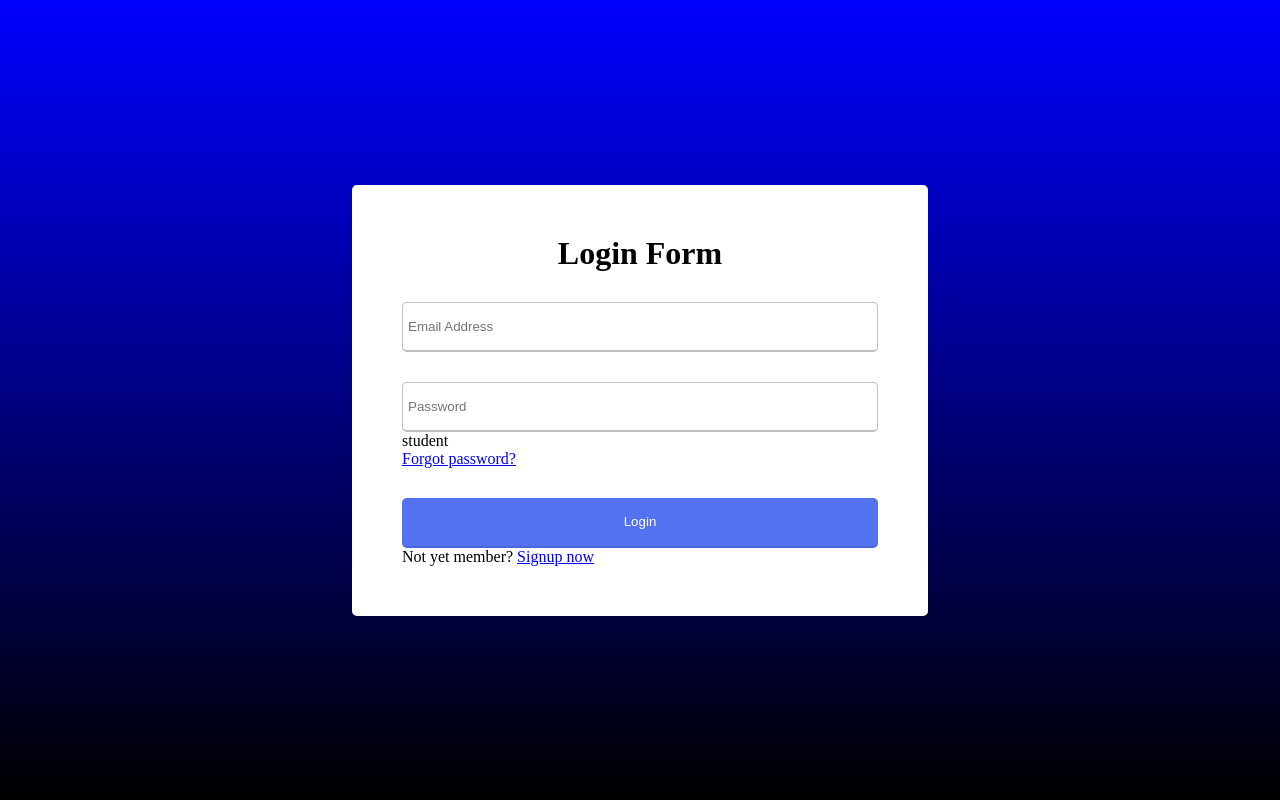
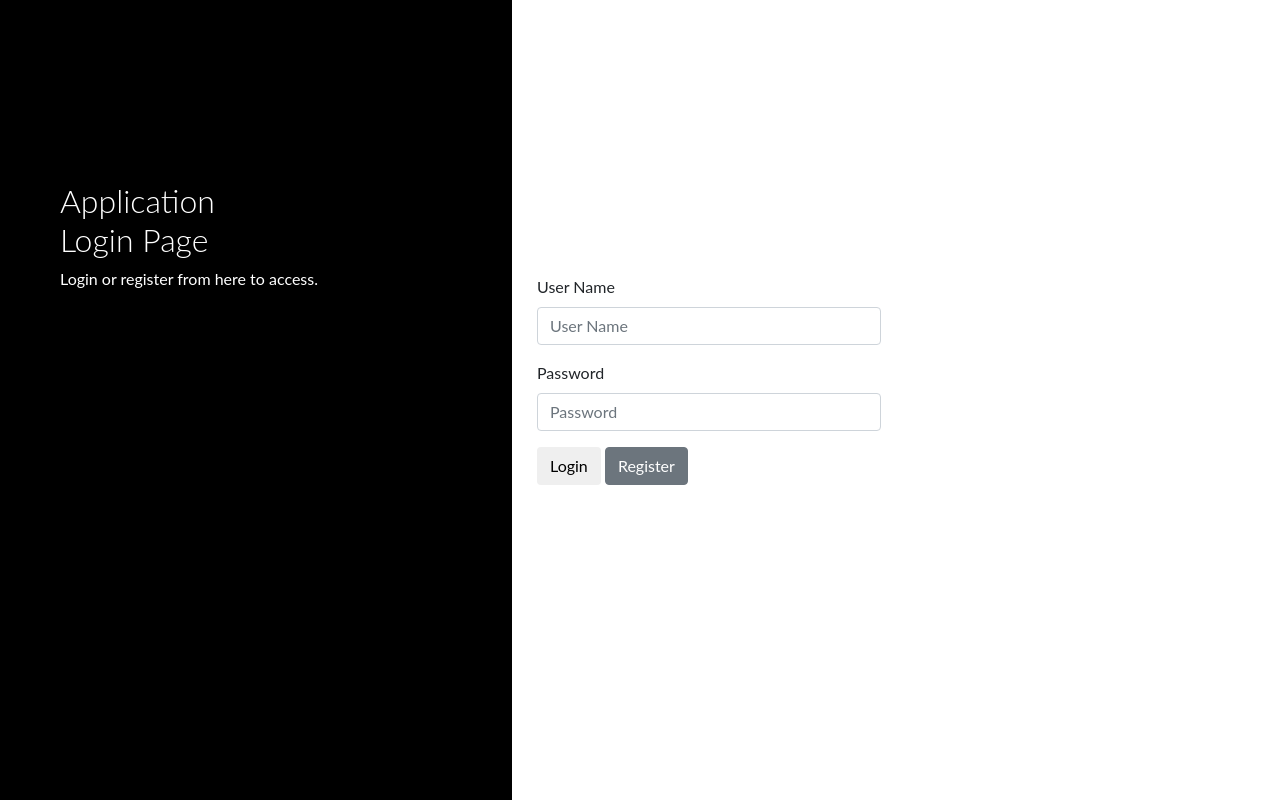
Before and after one commit to Kartikey-Kabdwal/practice-cfg, a Django app: page /login in a window 1280 px wide. Run offline with Django 4.2, Linux system fonts and the light colour scheme; some libraries are stand-ins or nearby versions.

Commit message:
signup register

```diff
--- a/cfg-practice/practicecfg/templates/login.html
+++ b/cfg-practice/practicecfg/templates/login.html
@@ -2,112 +2,115 @@
 
 <html lang="en">
   <head>
-    <meta charset="UTF-8" />
-    <meta name="viewport" content="width=device-width, initial-scale=1.0" />
-    <title>Login Form validation in HTML & CSS</title>
-
     <link
+      href="//maxcdn.bootstrapcdn.com/bootstrap/4.0.0/css/bootstrap.min.css"
       rel="stylesheet"
-      href="https://cdnjs.cloudflare.com/ajax/libs/font-awesome/5.15.3/css/all.min.css"
+      id="bootstrap-css"
     />
+    <script src="//maxcdn.bootstrapcdn.com/bootstrap/4.0.0/js/bootstrap.min.js"></script>
+    <script src="//code.jquery.com/jquery-1.11.1.min.js"></script>
 
     <style>
-      * {
-        margin: 0;
-        padding: 0;
-        box-sizing: border-box;
-      }
       body {
-        width: 100%;
-        height: 100vh;
-        display: flex;
-        align-items: center;
-        justify-content: center;
-        margin: 0px;
-        padding: 0px;
-        background-image: linear-gradient(180deg, blue, black);
-        background-repeat: no-repeat;
-        height: 100vh;
-        width: 100%;
-      }
-      h1{
-        font-family:'Times New Roman', Times, serif;
-
-        text-align: center;
-
+        font-family: "Lato", sans-serif;
       }
 
-      .container{
-        background-color: white;
-        width:45%;
-        padding:45px;
-        border:5px solid white;
-        border-radius: 5px;
+      .main-head {
+        height: 150px;
+        background: #fff;
       }
 
-      form input {
-        width: 100%;
+      .sidenav {
         height: 100%;
-        outline: none;
-        height: 50px;
-        margin-top: 30px;
-        padding: 5px;
-        background: none;
-        caret-color: #5372f0;
-        border-radius: 5px;
-        border: 1px solid #bfbfbf;
-        border-bottom-width: 2px;
-
+        background-color: #000;
+        overflow-x: hidden;
+        padding-top: 20px;
       }
 
+      .main {
+        padding: 0px 10px;
+      }
 
-      form input[type="submit"] {
-        height: 50px;
-        margin-top: 30px;
+      @media screen and (max-height: 450px) {
+        .sidenav {
+          padding-top: 15px;
+        }
+      }
+
+      @media screen and (max-width: 450px) {
+        .login-form {
+          margin-top: 10%;
+        }
+
+        .register-form {
+          margin-top: 10%;
+        }
+      }
+
+      @media screen and (min-width: 768px) {
+        .main {
+          margin-left: 40%;
+        }
+
+        .sidenav {
+          width: 40%;
+          position: fixed;
+          z-index: 1;
+          top: 0;
+          left: 0;
+        }
+
+        .login-form {
+          margin-top: 80%;
+        }
+
+        .register-form {
+          margin-top: 20%;
+        }
+      }
+
+      .login-main-text {
+        margin-top: 20%;
+        padding: 60px;
         color: #fff;
-        padding: 0;
-        border: none;
-        background: #5372f0;
-        cursor: pointer;
-        border-bottom: 2px solid rgba(0, 0, 0, 0.1);
-        transition: all 0.3s ease;
       }
-      form input[type="submit"]:hover {
-        background: #2c52ed;
+
+      .login-main-text h2 {
+        font-weight: 300;
       }
     </style>
   </head>
   <body>
-    <div class="container">
-      <header>
-        <h1>
-            Login Form
-        </h1>
-    </header>
-      <form action="#">
-
-        <div class="field email">
-          <input type="text" placeholder="Email Address">
+    <div class="sidenav">
+      <div class="login-main-text">
+        <h2>
+          Application<br />
+          Login Page
+        </h2>
+        <p>Login or register from here to access.</p>
+      </div>
+    </div>
+    <div class="main">
+      <div class="col-md-6 col-sm-12">
+        <div class="login-form">
+          <form>
+            <div class="form-group">
+              <label>User Name</label>
+              <input type="text" class="form-control" placeholder="User Name" />
+            </div>
+            <div class="form-group">
+              <label>Password</label>
+              <input
+                type="password"
+                class="form-control"
+                placeholder="Password"
+              />
+            </div>
+            <button type="submit" class="btn btn-black">Login</button>
+            <button type="submit" class="btn btn-secondary">Register</button>
+          </form>
         </div>
-
-        <div class="password">
-            <input type="password" placeholder="Password">
-        </div>
-        <div class="login_as">
-
-<div class="form-check">
-    student
-  </div>
-        </div>
-
-        <div class="pass"><a href="#">Forgot password?</a></div>
-
-        <input type="submit" value="Login" />
-      </form>
-
-      <div class="signin">Not yet member? <a href="#">Signup now</a></div>
+      </div>
     </div>
-
-    <script src="script.js"></script>
   </body>
 </html>
```
Also changed, not shown: cfg-practice/practicecfg/templates/register.html (+75 -52 lines).
